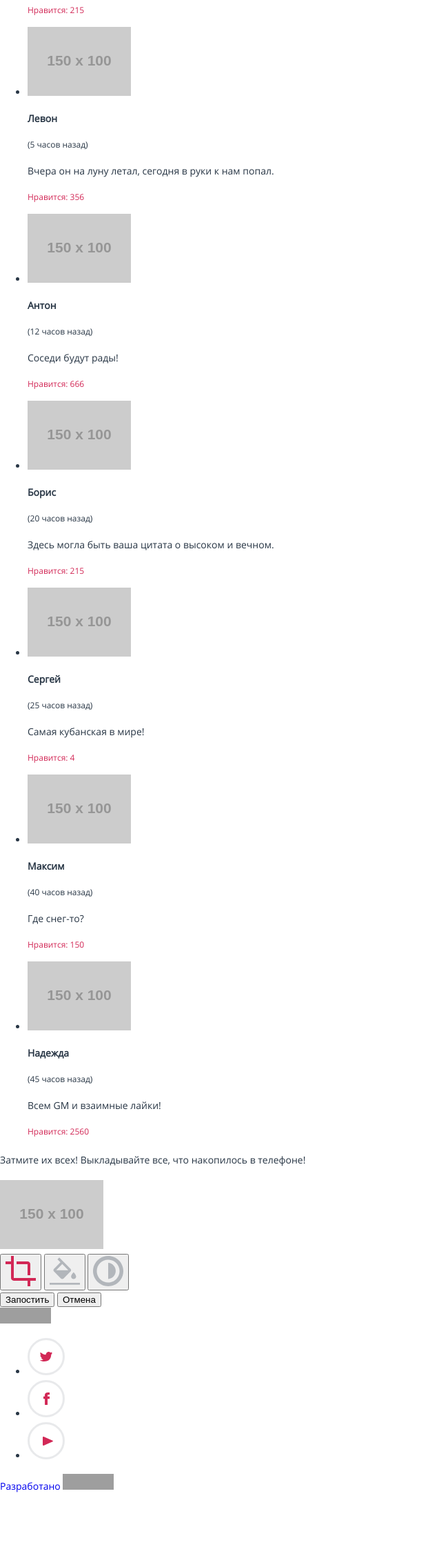
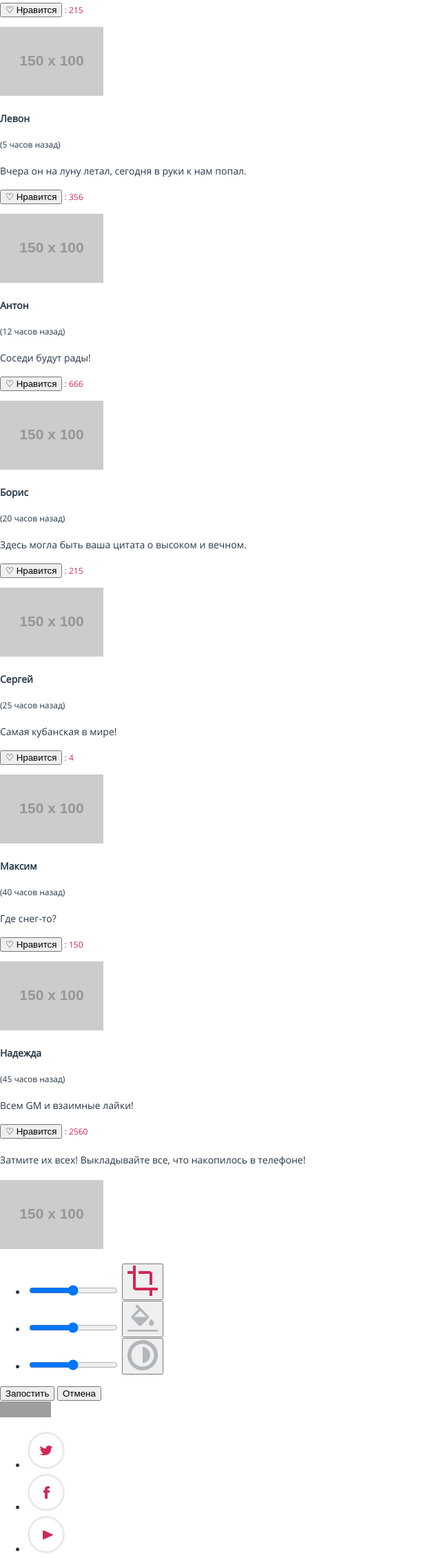
Before and after one commit to Hamlet0304/1712883-pink-23, a website: page source/catalog.html in a window 1280 px wide. Shown: the part 504-2763 px from the top of the page at 69% size, without its empty margins (0-640 px from the left). Before the commit the page ends 2671 px from the top, so only its background shows below. Drawn offline with nearby package versions, Linux system fonts and the light colour scheme; files that its build step writes are made by us from their sources; grey boxes are pictures that could not be loaded; placeholder pictures from the web are drawn by us; files whose address does not match are found by name.

Commit message:
изменения

```diff
--- a/source/catalog.html
+++ b/source/catalog.html
@@ -11,7 +11,7 @@
 
   <header class="header">
     <div class="header__inner inner">
-      <a class="header__logo" href="./index.html">
+      <a class="header__logo" href="./index.html"></a>
         <svg width="74" height="23" viewBox="0 0 74 23" fill="none" xmlns="http://www.w3.org/2000/svg">
           <path
             d="M0.00496827 1.54857C0.00487772 1.21254 0.135804 0.889818 0.369742 0.649431C0.60368 0.409043 0.922049 0.27008 1.25676 0.262266H8.39001C13.4469 0.262266 16.7751 2.9645 16.7751 7.39179V7.45162C16.7751 12.2977 12.7415 14.8105 7.97274 14.8105H2.53836V21.611C2.55394 21.7874 2.53277 21.9651 2.47619 22.1329C2.41961 22.3006 2.32887 22.4547 2.20973 22.5854C2.09058 22.716 1.94565 22.8204 1.78416 22.8918C1.62266 22.9631 1.44812 23 1.27166 23C1.0952 23 0.920671 22.9631 0.759173 22.8918C0.597674 22.8204 0.452744 22.716 0.333602 22.5854C0.21446 22.4547 0.123708 22.3006 0.0671295 22.1329C0.0105515 21.9651 -0.0106138 21.7874 0.00496827 21.611V1.54857ZM8.07209 12.5171C11.7778 12.5171 14.2119 10.5228 14.2119 7.53139V7.47156C14.2119 4.26078 11.8175 2.59556 8.25092 2.59556H2.58804V12.4772L8.07209 12.5171Z"
@@ -53,125 +53,119 @@
     </div>
   </section>
 
-<section class="catalog">
-  <p class="catalog__examples__photos">Взгляните на фотографии, которые выкладывают пользователи! Видите, как не хватает ваших?</p>
-  <div class="catalog__container">
-    <ul class="catalog__list">
-      <li class="catalog__item card">
+<section class="gallery">
+  <p class="gallery__examples__photos">Взгляните на фотографии, которые выкладывают пользователи! Видите, как не хватает ваших?</p>
+  <div class="gallery__container">
+
+
         <div class="card">
             <div class="card__image__container">
-              <img class="card__image" src="https://via.placeholder.com/150x100" alt="панорамный вид">
+              <img class="picture" src="https://via.placeholder.com/150x100" alt="панорамный вид">
             </div>
             <div class="card__content">
               <p class="card__name">Анна </p>
               <p class="card__posted">(5 минут назад)</p>
               <p class="card__description">Прыгать или нет? Напишите в комментарии свой совет и смотрите прямую трансляцию в перископе, задавайте свои вопросы!</p>
-              <p class="card__liked">Нравится: 215</p>
+              <p class="card__liked"><button>&#9825; Нравится</button> : <span>215</span></p>
             </div>
         </div>
-      </li>
 
-      <li class="catalog__item card">
-        <div>
+        <div class="gallery__item card">
           <div class="card__image">
-            <img class="app__image" src="https://via.placeholder.com/150x100" alt="панорамный вид">
+            <img class="picture" src="https://via.placeholder.com/150x100" alt="панорамный вид">
           </div>
           <div class="card__content">
             <p class="card__name">Левон</p>
             <p class="card__posted">(5 часов назад)</p>
             <p class="card__description">Вчера он на луну летал, сегодня в руки к нам попал.</p>
-            <p class="card__liked">Нравится: 356</p>
+            <p class="card__liked"><button>&#9825; Нравится</button> : <span>356</span></p>
           </div>
         </div>
-      </li>
 
-      <li class="catalog__item card">
-        <div>
+        <div class="gallery__item card">
           <div class="card__image">
-            <img class="app__image" src="https://via.placeholder.com/150x100" alt="панорамный вид">
+            <img class="picture" src="https://via.placeholder.com/150x100" alt="панорамный вид">
           </div>
           <div class="card__content">
             <p class="card__name">Антон</p>
             <p class="card__posted">(12 часов назад)</p>
             <p class="card__description">Соседи будут рады!</p>
-            <p class="card__liked">Нравится: 666</p>
+            <p class="card__liked"><button>&#9825; Нравится</button> : <span>666</span></p>
           </div>
         </div>
-      </li>
 
-      <li class="catalog__item card">
-        <div>
+        <div class="gallery__item card">
           <div class="card__image">
-            <img class="app__image" src="https://via.placeholder.com/150x100" alt="панорамный вид">
+            <img class="picture" src="https://via.placeholder.com/150x100" alt="панорамный вид">
           </div>
           <div class="card__content">
             <p class="card__name">Борис</p>
             <p class="card__posted">(20 часов назад)</p>
             <p class="card__description">Здесь могла быть ваша цитата о высоком и вечном.</p>
-            <p class="card__liked">Нравится: 215</p>
+            <p class="card__liked"><button>&#9825; Нравится</button> : <span>215</span></p>
           </div>
         </div>
-      </li>
 
-      <li class="catalog__item card">
-        <div>
+        <div class="gallery__item card">
           <div class="card__image">
-            <img class="app__image" src="https://via.placeholder.com/150x100" alt="панорамный вид">
+            <img class="picture" src="https://via.placeholder.com/150x100" alt="панорамный вид">
           </div>
           <div class="card__content">
             <p class="card__name">Сергей</p>
             <p class="card__posted">(25 часов назад)</p>
             <p class="card__description">Самая кубанская в мире!</p>
-            <p class="card__liked">Нравится: 4</p>
+            <p class="card__liked"><button>&#9825; Нравится</button> : <span>4</span></p>
           </div>
         </div>
-      </li>
 
-      <li class="catalog__item card">
-        <div>
+        <div class="gallery__item card">
           <div class="card__image">
-            <img class="app__image" src="https://via.placeholder.com/150x100" alt="панорамный вид">
+            <img class="picture" src="https://via.placeholder.com/150x100" alt="панорамный вид">
           </div>
           <div class="card__content">
             <p class="card__name">Максим</p>
             <p class="card__posted">(40 часов назад)</p>
             <p class="card__description">Где снег-то?</p>
-            <p class="card__liked">Нравится: 150</p>
+            <p class="card__liked"><button>&#9825; Нравится</button> : <span>150</span></p>
           </div>
         </div>
-      </li>
 
-      <li class="catalog__item card">
-        <div>
+        <div class="gallery__item card">
           <div class="card__image">
-            <img class="app__image" src="https://via.placeholder.com/150x100" alt="панорамный вид">
+            <img class="picture" src="https://via.placeholder.com/150x100" alt="панорамный вид">
           </div>
           <div class="card__content">
             <p class="card__name">Надежда</p>
             <p class="card__posted">(45 часов назад)</p>
             <p class="card__description">Всем GM и взаимные лайки!</p>
-            <p class="card__liked">Нравится: 2560</p>
+            <p class="card__liked"><button>&#9825; Нравится</button> : <span>2560</span></p>
           </div>
         </div>
-      </li>
-    </ul>
+
   </div>
 </section>
 
-<section class="editing">
+<section class="editing inner ">
   <div class="editing__intro container">
     <p class="editing__slogan">Затмите их всех! Выкладывайте все, что накопилось в телефоне!</p>
     <img class="app__image" src="https://via.placeholder.com/150x100" alt="панорамный вид">
   </div>
 
   <div class="editing__tools tools">
+    <form>
       <div class="tools__list">
+        <ul>
+          <li>
+            <input type="range" min="1" max="100" value="50" class="slider" id="myRange">
             <button class="tools__item tools__item--crop tools__item--active" aria-label="обрезать">
               <svg width="44" height="44" viewBox="0 0 44 44" fill="none" xmlns="http://www.w3.org/2000/svg">
               <path d="M32 28H36V12C36 10.9391 35.5786 9.92172 34.8284 9.17157C34.0783 8.42143 33.0609 8 32 8H16V12H32V28ZM12 32V0H8V8H0V12H8V32C8 33.0609 8.42143 34.0783 9.17157 34.8284C9.92172 35.5786 10.9391 36 12 36H32V44H36V36H44V32H12Z"
               fill="#D22856" />
               </svg>
             </button>
+          </li>
+          <li>
+            <input type="range" min="1" max="100" value="50" class="slider" id="myRange">
             <button class="tools__item tools__item--fill" aria-label="покрасить">
               <svg width="44" height="44" viewBox="0 0 48 43" fill="none" xmlns="http://www.w3.org/2000/svg">
               <g opacity="0.3">
@@ -182,6 +176,9 @@
               </g>
              </svg>
             </button>
+          </li>
+          <li>
+            <input type="range" min="1" max="100" value="50" class="slider" id="myRange">
             <button class="tools__item tools__item--contrast" aria-label="контраст">
               <svg width="44" height="44" viewBox="0 0 32 32" fill="none" xmlns="http://www.w3.org/2000/svg">
               <g opacity="0.3">
@@ -194,7 +191,10 @@
               </g>
               </svg>
             </button>
+          </li>
+        </ul>
       </div>
+    </form>
   </div>
 
   <div>
```
Lines whose indentation alone changed are shown as unchanged.
